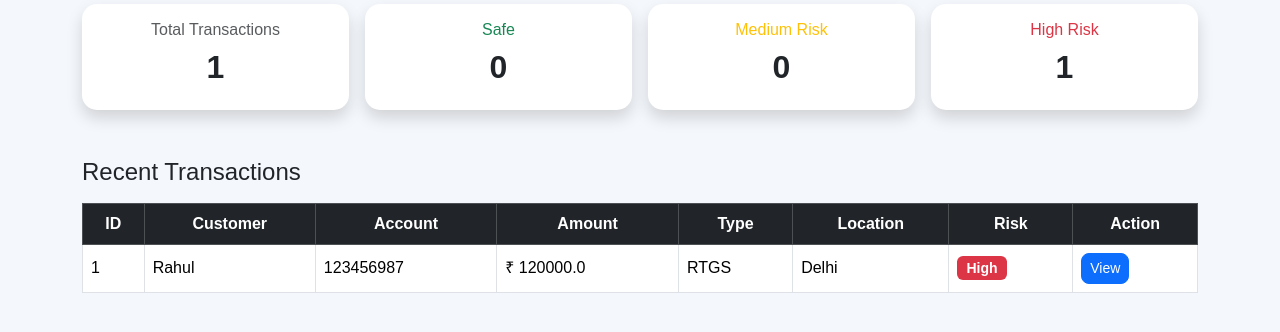
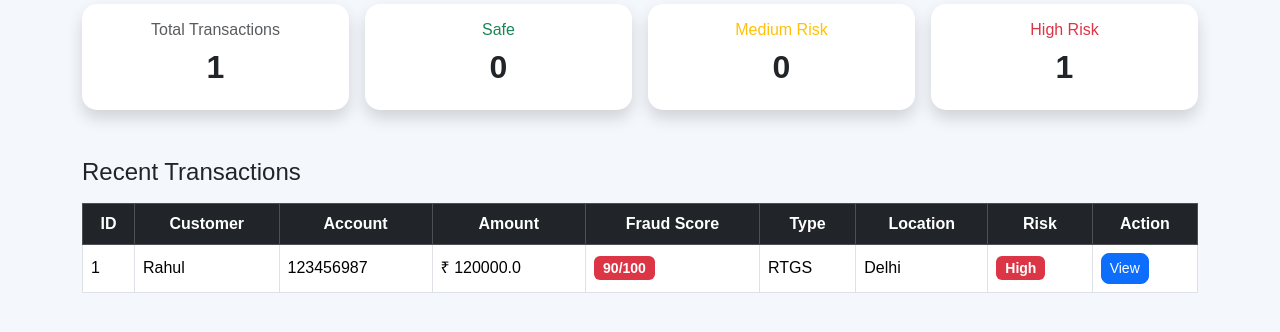
Before and after one commit to vinoth-kumar08/FraudTransactionDashboard, a Flask app: page /dashboard in a window 1280 px wide. Shown: the part 248-580 px from the top of the page. Run offline with Flask 3, Linux system fonts and the light colour scheme.

Commit message:
Added fraud score calculation system

```diff
--- a/app.py
+++ b/app.py
@@ -22,6 +22,7 @@ class Transaction(db.Model):
     amount = db.Column(db.Float, nullable=False)
     transaction_type = db.Column(db.String(30), nullable=False)
     location = db.Column(db.String(100), nullable=False)
+    fraud_score = db.Column(db.Integer, nullable=False)
     risk = db.Column(db.String(20), nullable=False)
 
 
@@ -32,30 +33,31 @@ def calculate_risk(amount, transaction_type, location):
 
     score = 0
 
-    # Rule 1 - Amount
+    # Amount
     if amount >= 100000:
         score += 50
     elif amount >= 50000:
         score += 30
 
-    # Rule 2 - Transaction Type
+    # Transaction Type
     if transaction_type == "RTGS":
         score += 20
     elif transaction_type == "IMPS":
         score += 10
 
-    # Rule 3 - Location
+    # Location
     if location.lower() != "bangalore":
         score += 20
 
-    # Final Risk
+    # Decide Risk
     if score >= 60:
-        return "High"
+        risk = "High"
     elif score >= 30:
-        return "Medium"
+        risk = "Medium"
     else:
-        return "Safe"
+        risk = "Safe"
 
+    return score, risk
 # -------------------------
 # Routes
 # -------------------------
@@ -112,7 +114,7 @@ def add_transaction():
 
         location = request.form["location"]
 
-        risk = calculate_risk(amount, transaction_type, location)
+        fraud_score, risk = calculate_risk(amount, transaction_type, location)
 
         new_transaction = Transaction(
             customer_name=customer_name,
@@ -120,6 +122,7 @@ def add_transaction():
             amount=amount,
             transaction_type=transaction_type,
             location=location,
+            fraud_score=fraud_score,
             risk=risk
         )
 
--- a/templates/dashboard.html
+++ b/templates/dashboard.html
@@ -132,6 +132,7 @@ Dashboard
             <th>Customer</th>
             <th>Account</th>
             <th>Amount</th>
+            <th>Fraud Score</th>
             <th>Type</th>
             <th>Location</th>
             <th>Risk</th>
@@ -156,6 +157,26 @@ Dashboard
             <td>{{ transaction.account_number }}</td>
 
             <td>₹ {{ transaction.amount }}</td>
+            <td>
+
+    {% if transaction.fraud_score >= 60 %}
+        <span class="badge bg-danger">
+            {{ transaction.fraud_score }}/100
+        </span>
+
+    {% elif transaction.fraud_score >= 30 %}
+        <span class="badge bg-warning text-dark">
+            {{ transaction.fraud_score }}/100
+        </span>
+
+    {% else %}
+        <span class="badge bg-success">
+            {{ transaction.fraud_score }}/100
+        </span>
+
+    {% endif %}
+
+</td>
 
             <td>{{ transaction.transaction_type }}</td>
 
```
Also changed, not shown: instance/database.db.
